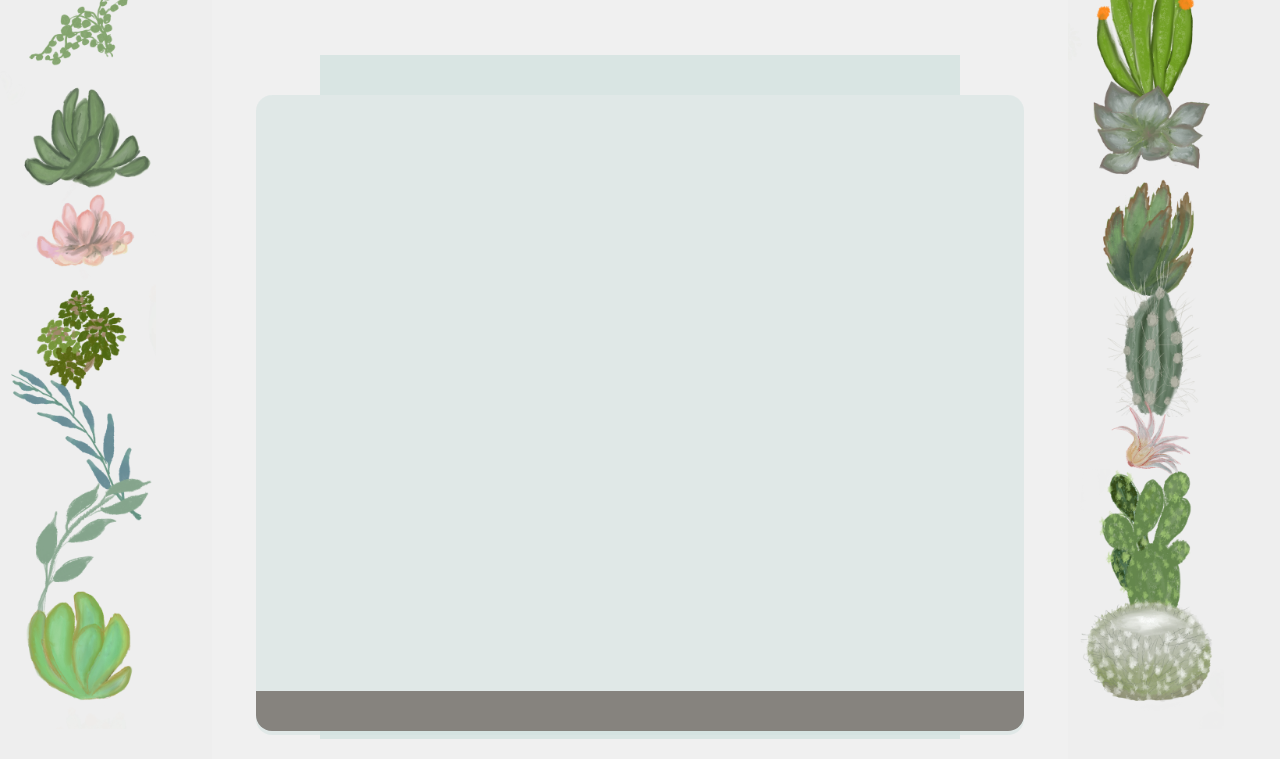
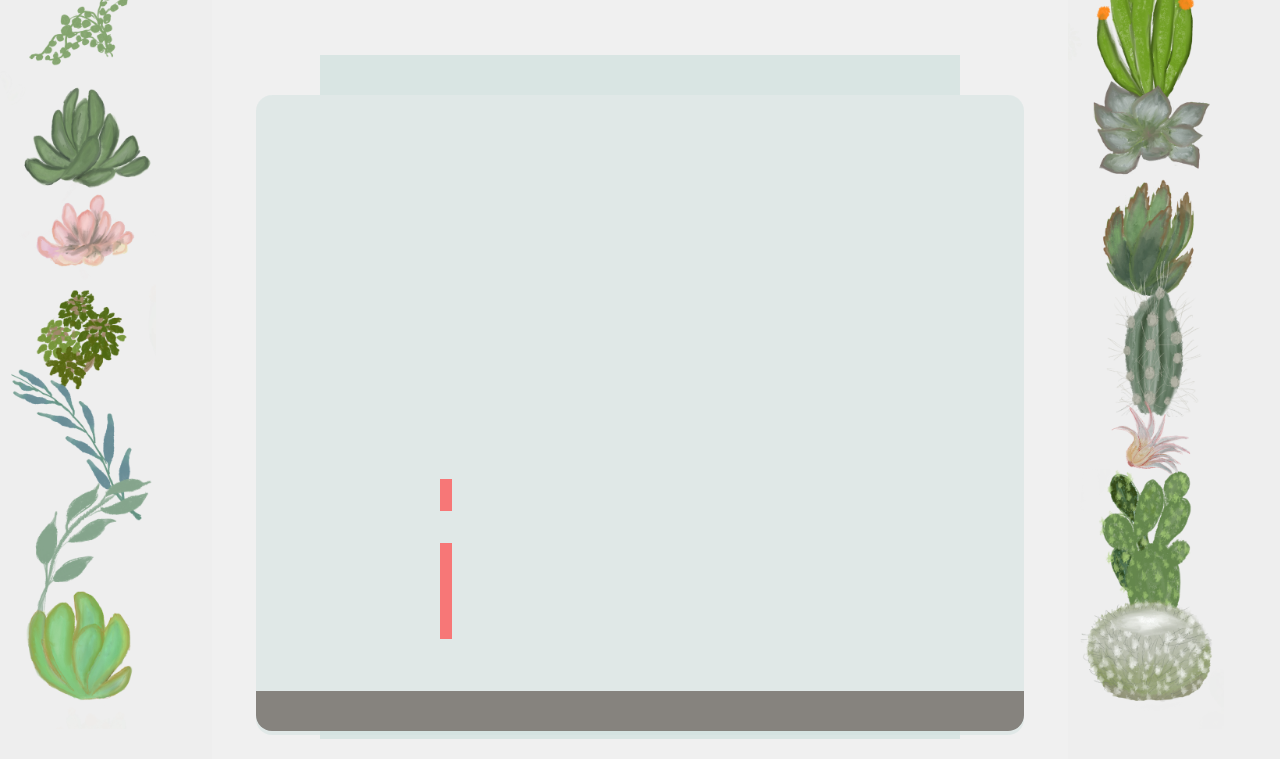
Before and after one commit to YahirArboleya/terrarium, a plain HTML site: page index.html in a window 1280 px wide. Shown: the part 61-820 px from the top of the page. Drawn offline with Linux system fonts and the light colour scheme; a web font is replaced by a local one.

Commit message:
Agregado de .jar-glossy-short Agregado de .jar-glossy-short

```diff
--- a/style.css
+++ b/style.css
@@ -83,3 +83,20 @@ h1{
     left: 20%;
     border-radius: 0 0 1rem 1rem;
 }
+
+.jar-glossy-long {
+    position: absolute;
+    bottom: 15%;
+    left: 24%;
+    width: 1.5%;
+    height: 15%;
+    background-color:#ff0000;
+ }
+ .jar-glossy-short{
+    position: absolute;
+    bottom: 35%;
+    left: 24%;
+    width: 1.5%;
+    height: 5%;
+    background-color: #ff0000;
+ }
```
